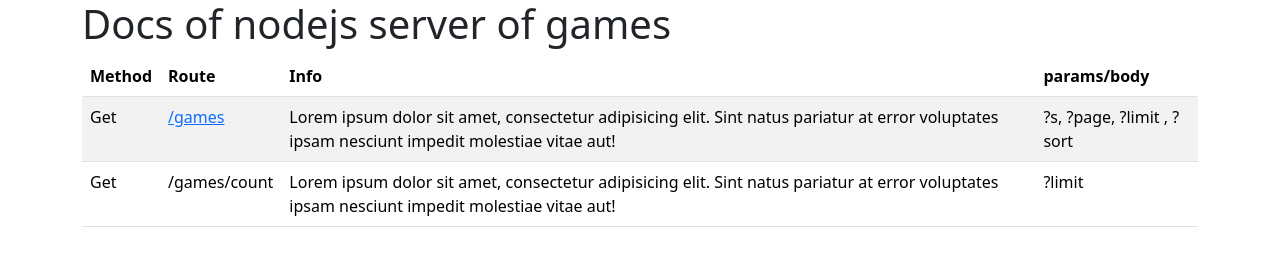
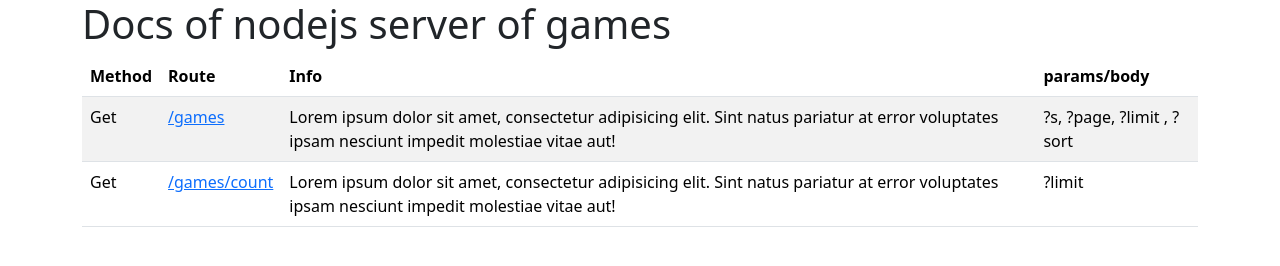
Before and after one commit to GilDev23/idf9_test2, a website: page public/index.html in a window 1280 px wide. Drawn offline with nearby package versions, Linux system fonts and the light colour scheme.

Commit message:
Add files via upload

```diff
--- a/public/index.html
+++ b/public/index.html
@@ -38,7 +38,7 @@
             Get
           </td>
           <td>
-            /games/count
+            <a href="/games/count">/games/count</a>
           </td>
           <td>
             Lorem ipsum dolor sit amet, consectetur adipisicing elit. Sint natus pariatur at error voluptates ipsam nesciunt impedit molestiae vitae aut!
```
